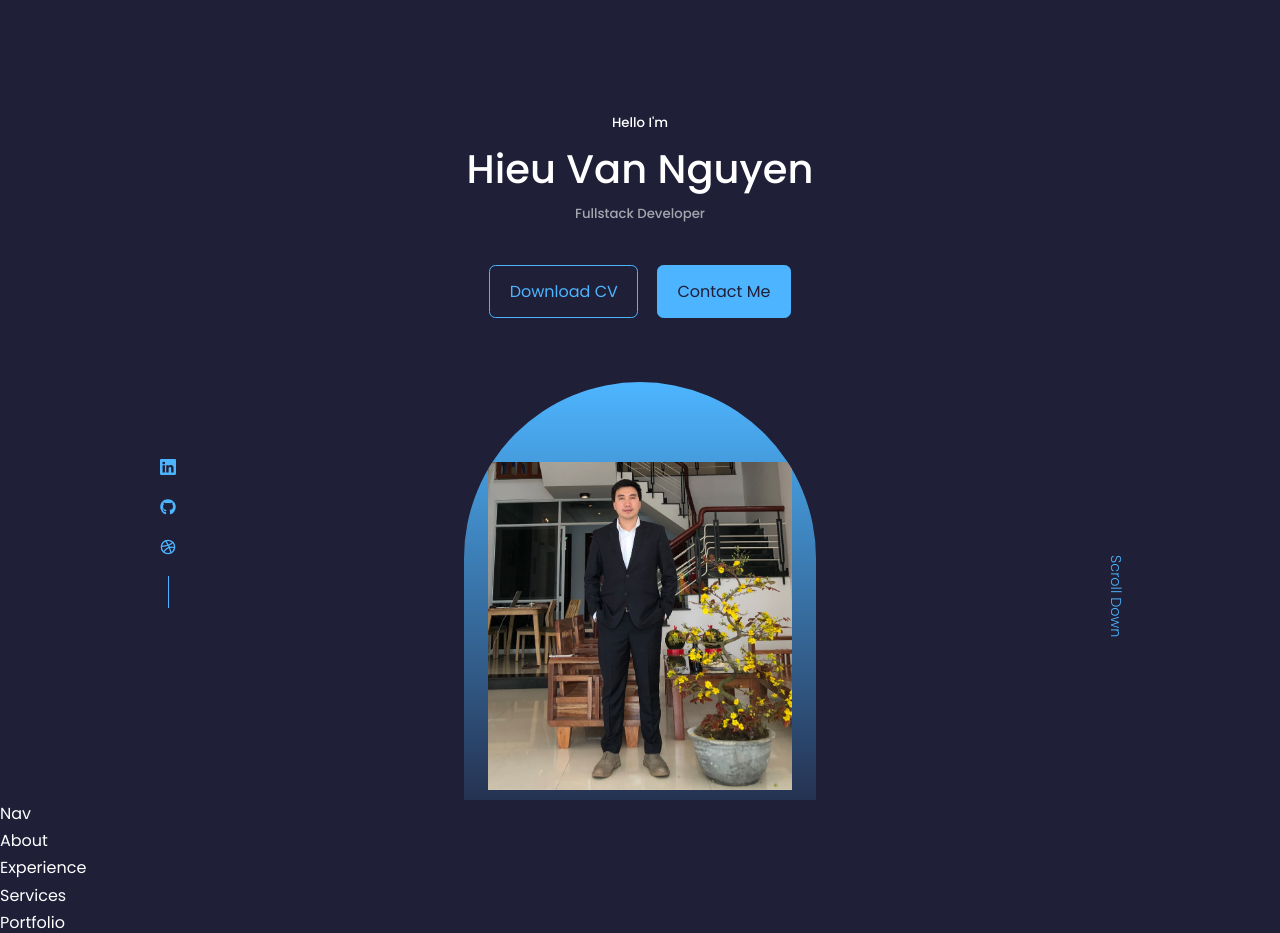
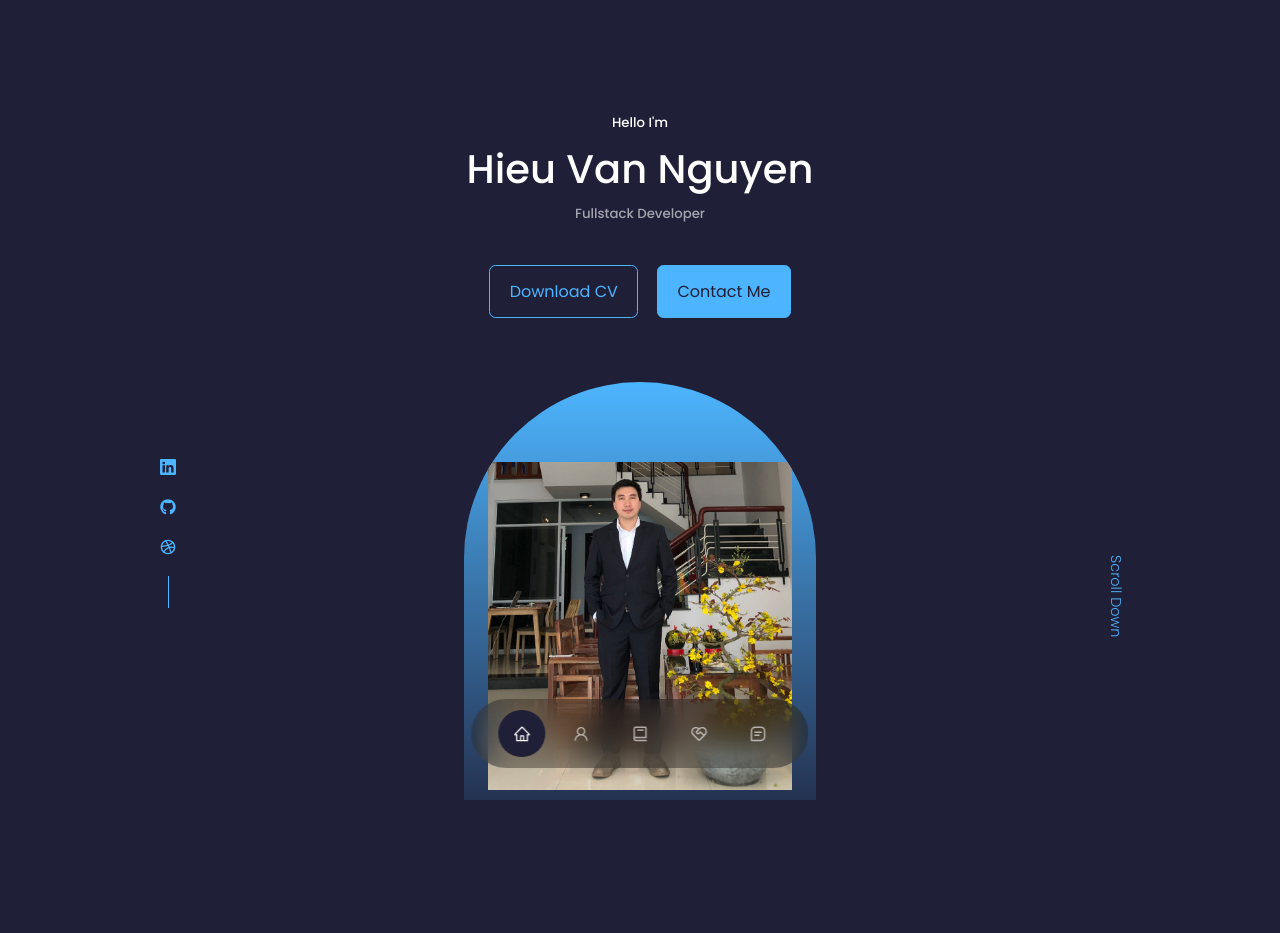
Before and after one commit to hieu-van-nguyen/Portfolio, a React (Create React App) app: page / in a window 1280 px wide. Shown: the top 933 px of the page. Built offline with nearby package versions, Linux system fonts and the light colour scheme.

Commit message:
update nav component

```diff
--- a/src/components/about/About.js
+++ b/src/components/about/About.js
@@ -2,7 +2,7 @@ import React from "react";
 import "./about.css";
 
 function About() {
-  return <div>About</div>;
+  return <section id="about">About</section>;
 }
 
 export default About;
--- a/src/components/contact/Contact.js
+++ b/src/components/contact/Contact.js
@@ -2,7 +2,7 @@ import React from "react";
 import "./contact.css";
 
 const Contact = () => {
-  return <div>Contact</div>;
+  return <section id="contact">Contact</section>;
 };
 
 export default Contact;
--- a/src/components/experience/Experience.js
+++ b/src/components/experience/Experience.js
@@ -2,7 +2,7 @@ import React from "react";
 import "./experience.css";
 
 const Experience = () => {
-  return <div>Experience</div>;
+  return <section id="experience">Experience</section>;
 };
 
 export default Experience;
--- a/src/components/nav/Nav.js
+++ b/src/components/nav/Nav.js
@@ -1,8 +1,31 @@
 import React from "react";
 import "./nav.css";
+import { AiOutlineHome } from "react-icons/ai";
+import { AiOutlineUser } from "react-icons/ai";
+import { BiBook } from "react-icons/bi";
+import { RiServiceLine } from "react-icons/ri";
+import { BiMessageSquareDetail } from "react-icons/bi";
 
 const Nav = () => {
-  return <div>Nav</div>;
+  return (
+    <nav>
+      <a href="#" className="active">
+        <AiOutlineHome />
+      </a>
+      <a href="#about">
+        <AiOutlineUser />
+      </a>
+      <a href="#experience">
+        <BiBook />
+      </a>
+      <a href="#services">
+        <RiServiceLine />
+      </a>
+      <a href="#contact">
+        <BiMessageSquareDetail />
+      </a>
+    </nav>
+  );
 };
 
 export default Nav;
--- a/src/components/nav/nav.css
+++ b/src/components/nav/nav.css
@@ -0,0 +1,33 @@
+nav {
+    background: rgba(0, 0, 0, 0.3);
+    width: max-content;
+    display: block;
+    padding: 0.7rem 1.7rem;
+    z-index: 2;
+    position: fixed;
+    left: 50%;
+    transform: translateX(-50%);
+    bottom: 2rem;
+    display: flex;
+    gap: 0.8rem;
+    border-radius: 3rem;
+    backdrop-filter: blur(15px);
+}
+
+nav a {
+    background: transparent;
+    padding: 0.9rem;
+    border-radius: 50%;
+    display: flex;
+    color: var(--color-light);
+    font-size: 1.1rem;
+}
+
+nav a:hover {
+    background: rgba(0, 0, 0, 0.3);
+}
+
+nav a.active {
+    background: var(--color-bg);
+    color: var(--color-white);
+}
--- a/src/components/portfolio/Portfolio.js
+++ b/src/components/portfolio/Portfolio.js
@@ -2,7 +2,7 @@ import React from "react";
 import "./portfolio.css";
 
 const Portfolio = () => {
-  return <div>Portfolio</div>;
+  return <section id="portfolio">Portfolio</section>;
 };
 
 export default Portfolio;
--- a/src/components/services/Services.js
+++ b/src/components/services/Services.js
@@ -2,7 +2,7 @@ import React from "react";
 import "./services.css";
 
 const Services = () => {
-  return <div>Services</div>;
+  return <section id="services">Services</section>;
 };
 
 export default Services;
--- a/src/components/testimonials/Testimonials.js
+++ b/src/components/testimonials/Testimonials.js
@@ -2,7 +2,7 @@ import React from "react";
 import "./testimonials.css";
 
 const Testimonials = () => {
-  return <div>Testimonials</div>;
+  return <section id="testimonials">Testimonials</section>;
 };
 
 export default Testimonials;
--- a/src/index.css
+++ b/src/index.css
@@ -55,6 +55,7 @@ h1 {
 
 section {
   margin-top: 8rem;
+  height: 100vh;
 }
 
 section > h2, section > h5 {
```
